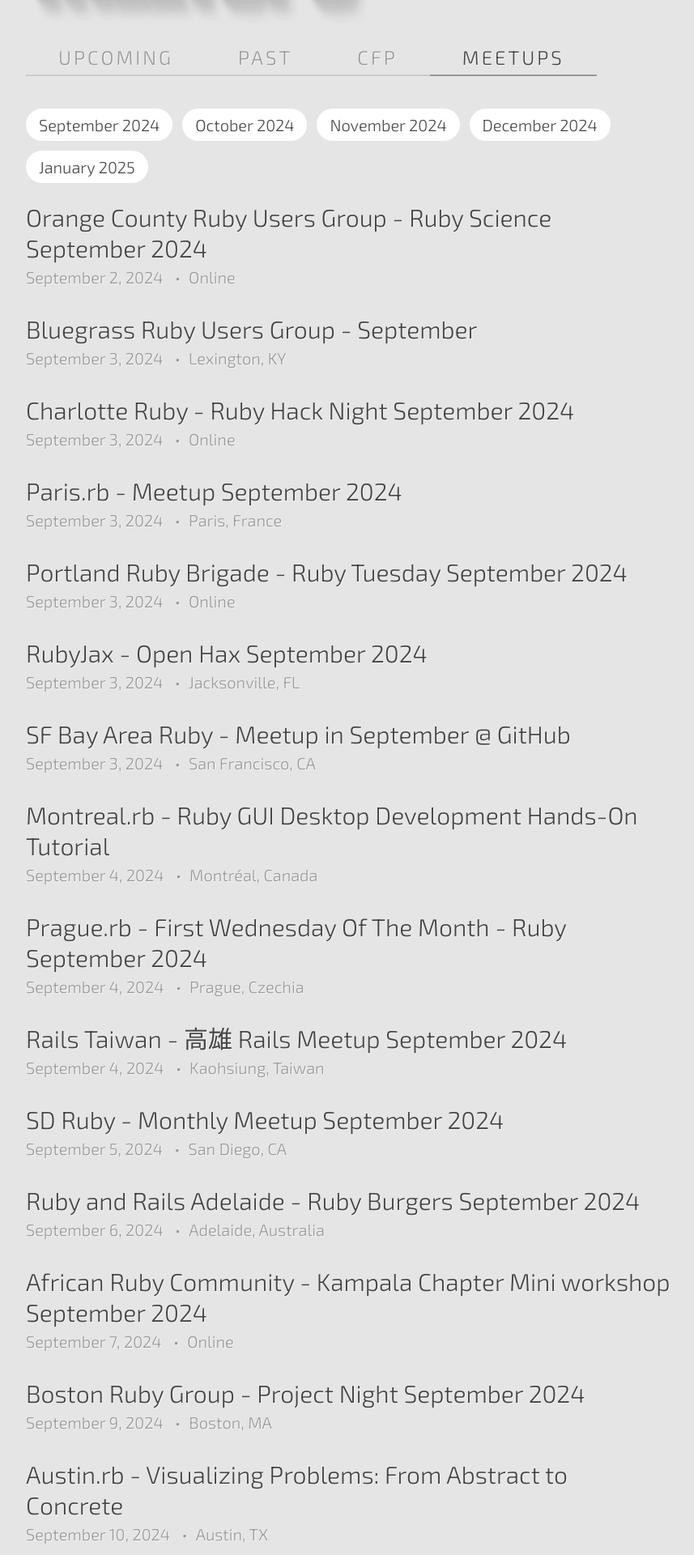
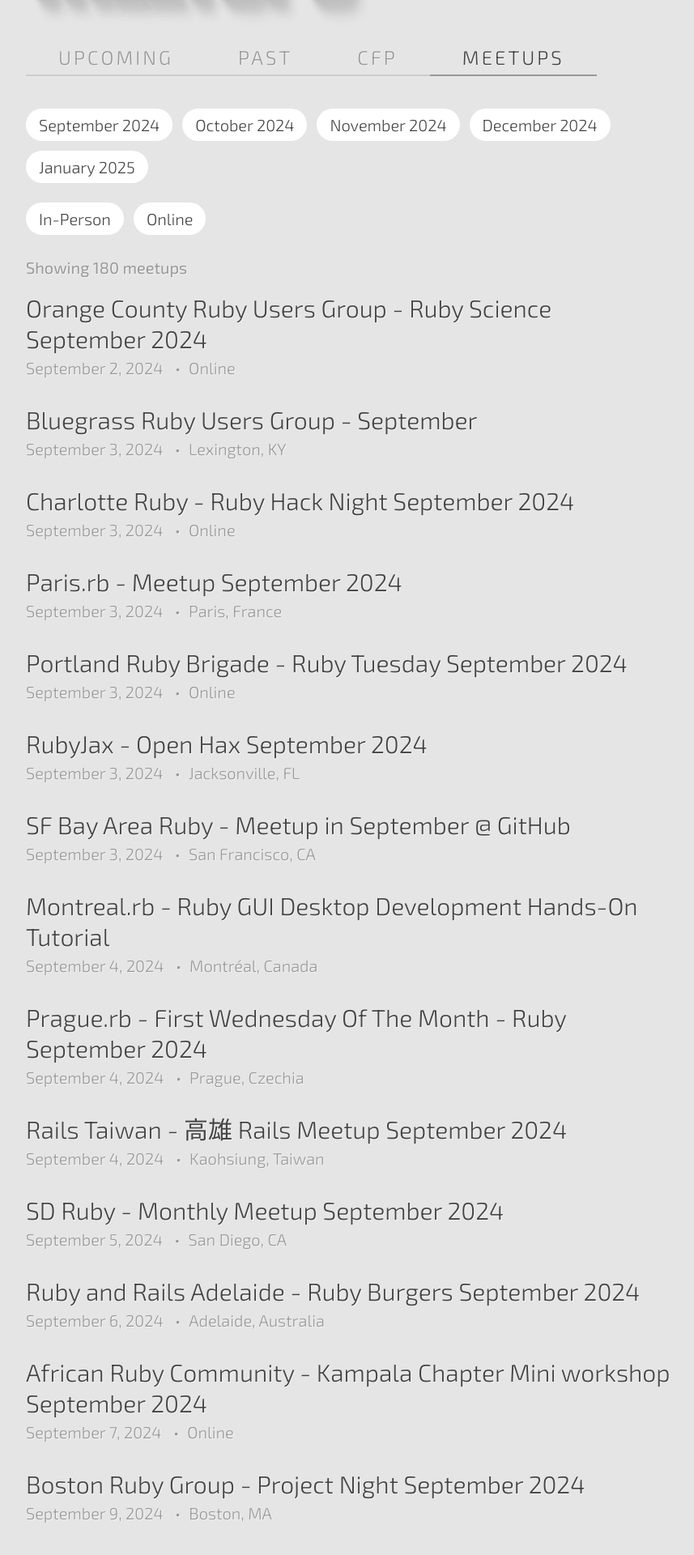
Before and after one commit to ruby-conferences/ruby-conferences.github.io, a Jekyll site: the page built from meetups/index.html, in a window 1280 px wide. Shown: the part 428-2348 px from the top of the page at 81% size, without its empty margins (208-1065 px from the left). Built offline with Jekyll 4.4.1, drawn with Linux system fonts in a browser that asks for light colours.

Commit message:
Add filter to search for online or in-person events

```diff
--- a/_includes/meetup.html
+++ b/_includes/meetup.html
@@ -1,4 +1,4 @@
-<div class="meetup-item {{ meetup.date | date: '%Y%m' }}">
+<div class="meetup-item {{ meetup.date | date: '%Y%m' }} {% if meetup.location == 'Online' %}online{% else %}in-person{% endif %}">
   <dt>
     {% if meetup.url %}
       <a href="{{ meetup.url }}">{{ meetup.name }}</a>
--- a/_includes/meetup_dates_filter.html
+++ /dev/null
@@ -1,78 +0,0 @@
-<div class="meetup-dates-container">
-  {% assign unique_dates = "" | split: "" %}
-  {% assign now = "now" | date: "%Y-%m-%d 00:00:00" | date: "%s" | plus: 0 %}
-  {% for meetup in meetups %}
-    {% assign date = meetup.date | date: "%s" | plus: 0 %}
-    {% if date >= now %}
-      {% assign formatted_date = meetup.date | date: "%Y%m" %}
-      {% unless unique_dates contains formatted_date %}
-        <div class="meetup-date-clip"
-             title="{{ meetup.date | date: '%B %Y' }}"
-             onclick="toggleByYearMonth(`{{ meetup.date | date: '%Y%m' }}`, this)">
-          {{ meetup.date | date: "%B %Y" }}
-        </div>
-        {% assign unique_dates = unique_dates | push: formatted_date %}
-      {% endunless %}
-    {% endif %}
-  {% endfor %}
-</div>
-
-<script>
-  function toggleByYearMonth(yearMonthToShow, element) {
-    const isElementSelected = element.classList.contains('selected');
-    if (isElementSelected) {
-      showAllMeetups();
-      element.classList.remove('selected');
-    } else {
-      showMeetups(yearMonthToShow);
-
-      const clips = document.querySelectorAll('.meetup-date-clip');
-      clips.forEach(clip => clip.classList.remove('selected'));
-      element.classList.add('selected');
-    }
-  }
-
-  function showAllMeetups() {
-    const meetups = document.getElementsByClassName('meetup-item');
-    Array.from(meetups).forEach(meetup => {
-      meetup.style.display = 'block';
-    });
-  }
-
-  function showMeetups(yearMonth) {
-    const meetups = document.getElementsByClassName('meetup-item');
-    Array.from(meetups).forEach(meetup => {
-      if (meetup.classList.contains(yearMonth)) {
-        meetup.style.display = 'block';
-      } else {
-        meetup.style.display = 'none';
-      }
-    });
-  }
-</script>
-
-<style>
-  .meetup-dates-container {
-    display: flex;
-    flex-wrap: wrap;
-    gap: 12px;
-    margin-bottom: 24px;
-    white-space: nowrap;
-  }
-
-  .meetup-date-clip {
-    color: #444;
-    background-color: white;
-    padding: 4px 16px;
-    border-radius: 24px;
-    white-space: nowrap;
-    &:hover {
-      background-color: #f0f0f0;
-      cursor: pointer;
-    }
-    &.selected {
-      background-color: #c72c41;
-      color: white;
-    }
-  }
-</style>
--- /dev/null
+++ b/_includes/meetup_filters.html
@@ -0,0 +1,117 @@
+<div class="filter-container">
+  {% assign unique_months = "" | split: "" %}
+  {% assign now = "now" | date: "%Y-%m-%d 00:00:00" | date: "%s" | plus: 0 %}
+  {% for meetup in meetups %}
+    {% assign date = meetup.date | date: "%s" | plus: 0 %}
+    {% if date >= now %}
+      {% assign formatted_month = meetup.date | date: "%Y%m" %}
+      {% unless unique_months contains formatted_month %}
+        <div
+          class="filter-item filter-month"
+          title="{{ meetup.date | date: '%B %Y' }}"
+          onclick="toggleFilter('month', '{{ meetup.date | date: '%Y%m' }}', this)"
+        >
+          {{ meetup.date | date: "%B %Y" }}
+        </div>
+        {% assign unique_months = unique_months | push: formatted_month %}
+      {% endunless %}
+    {% endif %}
+  {% endfor %}
+</div>
+
+<div class="filter-container">
+  <div class="filter-item filter-format" onclick="toggleFilter('format', 'in-person', this)">In-Person</div>
+  <div class="filter-item filter-format" onclick="toggleFilter('format', 'online', this)">Online</div>
+</div>
+
+<div id="meetup-count"></div>
+
+<script>
+  let activeFilters = {
+    month: null,
+    format: null
+  };
+
+  function toggleFilter(filterType, value, element) {
+    if (activeFilters[filterType] === value) {
+      activeFilters[filterType] = null;
+      element.classList.remove('selected');
+    } else {
+      activeFilters[filterType] = value;
+      const filterItems = document.querySelectorAll(`.filter-${filterType}`);
+      filterItems.forEach(item => item.classList.remove('selected'));
+      element.classList.add('selected');
+    }
+    applyFilters();
+  }
+
+  function applyFilters() {
+    const meetups = document.getElementsByClassName('meetup-item');
+    let visibleCount = 0;
+
+    Array.from(meetups).forEach(meetup => {
+      const monthMatch = !activeFilters.month || meetup.classList.contains(activeFilters.month);
+      const formatMatch = !activeFilters.format || meetup.classList.contains(activeFilters.format);
+      const isVisible = monthMatch && formatMatch;
+      meetup.style.display = isVisible ? 'block' : 'none';
+      if (isVisible) visibleCount++;
+    });
+
+    updateMeetupCount(visibleCount);
+  }
+
+  function showAllMeetups() {
+    const meetups = document.getElementsByClassName('meetup-item');
+
+    Array.from(meetups).forEach(meetup => {
+      meetup.style.display = 'block';
+    });
+
+    updateMeetupCount(meetups.length);
+  }
+
+  function updateMeetupCount(count) {
+    const countElement = document.getElementById('meetup-count');
+    countElement.textContent = `Showing ${count} meetup${count !== 1 ? 's' : ''}`;
+  }
+
+  document.addEventListener('DOMContentLoaded', () => {
+    const meetups = document.getElementsByClassName('meetup-item');
+    updateMeetupCount(meetups.length);
+  });
+</script>
+
+<style>
+  .filter-container {
+    display: flex;
+    flex-wrap: wrap;
+    gap: 12px;
+    margin-bottom: 24px;
+    white-space: nowrap;
+  }
+
+  .filter-item {
+    color: #444;
+    background-color: white;
+    padding: 4px 16px;
+    border-radius: 24px;
+    white-space: nowrap;
+    &:hover {
+      background-color: #f0f0f0;
+      cursor: pointer;
+    }
+    &.selected {
+      background-color: #c72c41;
+      color: white;
+    }
+    &.selected:hover {
+      background-color: #a52537;
+    }
+  }
+
+  #meetup-count {
+    margin-bottom: 16px;
+    font-weight: 500;
+    color: #999;
+  }
+</style>
--- a/meetups/index.html
+++ b/meetups/index.html
@@ -5,7 +5,7 @@ layout: default
   <dl>
     {% assign now = "now" | date: "%Y-%m-%d 00:00:00" | date: "%s" | plus: 0 %}
     {% assign meetups = site.data.meetups | sort: "date" %}
-    {% include meetup_dates_filter.html %}
+    {% include meetup_filters.html %}
     {% for meetup in meetups %}
       {% assign date = meetup.date | date: "%s" | plus: 0 %}
       {% if date >= now %}
```
